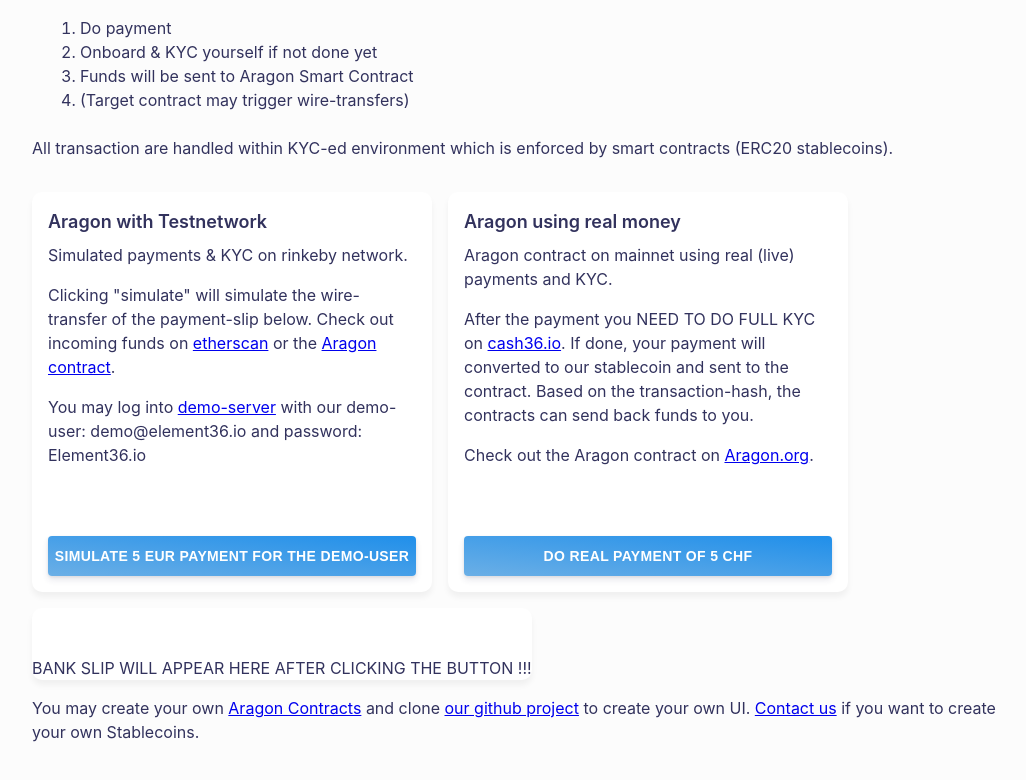
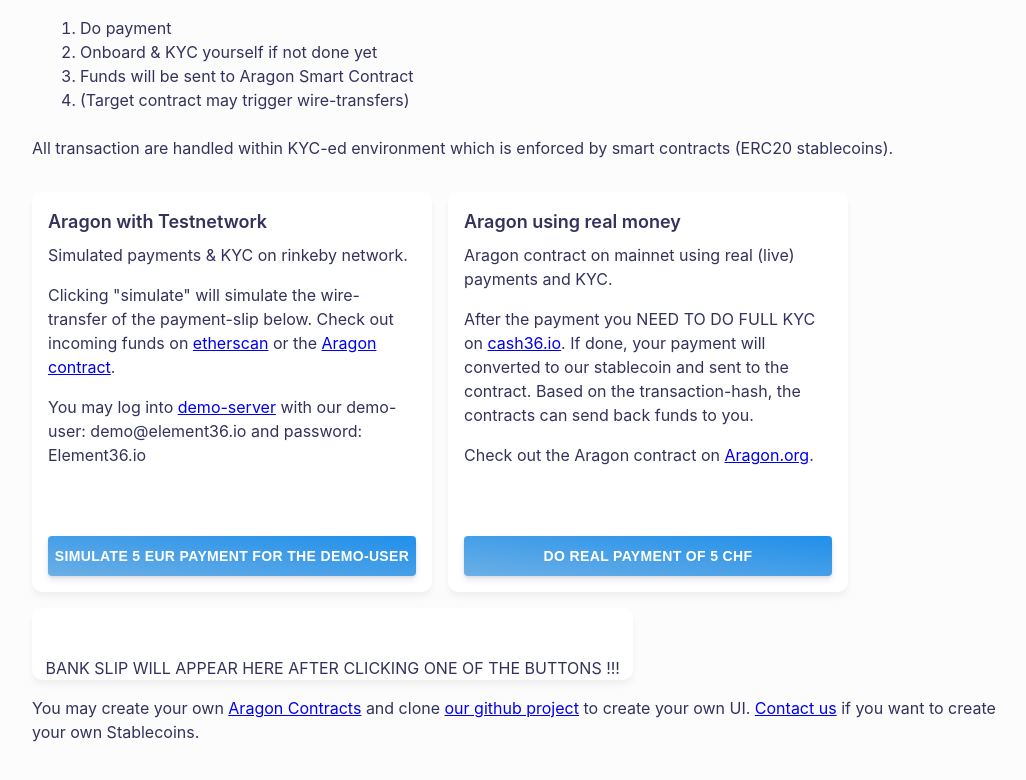
Before and after one commit to element36-io/cash36-examples, a website: page src/index.html in a window 1280 px wide. Shown: the part 80-860 px from the top of the page, without its empty margins (108-1134 px from the left). Drawn offline with Linux system fonts and the light colour scheme.

Commit message:
text update

```diff
--- a/src/index.html
+++ b/src/index.html
@@ -72,7 +72,7 @@
         </div>
       </section>
       <section class="ping-pong">
-        <div  class="paper " id="bankslip"><br><br>BANK SLIP WILL APPEAR HERE AFTER CLICKING THE BUTTON !!!</div>
+        <div  class="paper " id="bankslip"><br><br>&nbsp;&nbsp;&nbsp;BANK SLIP WILL APPEAR HERE AFTER CLICKING ONE OF THE BUTTONS !!!&nbsp;&nbsp;&nbsp;</div>
       </section>
 
 
```
